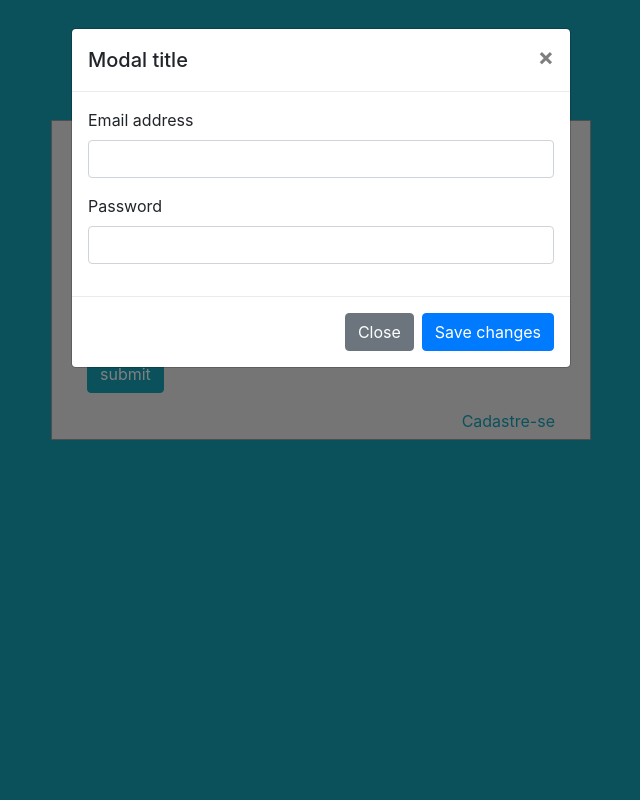
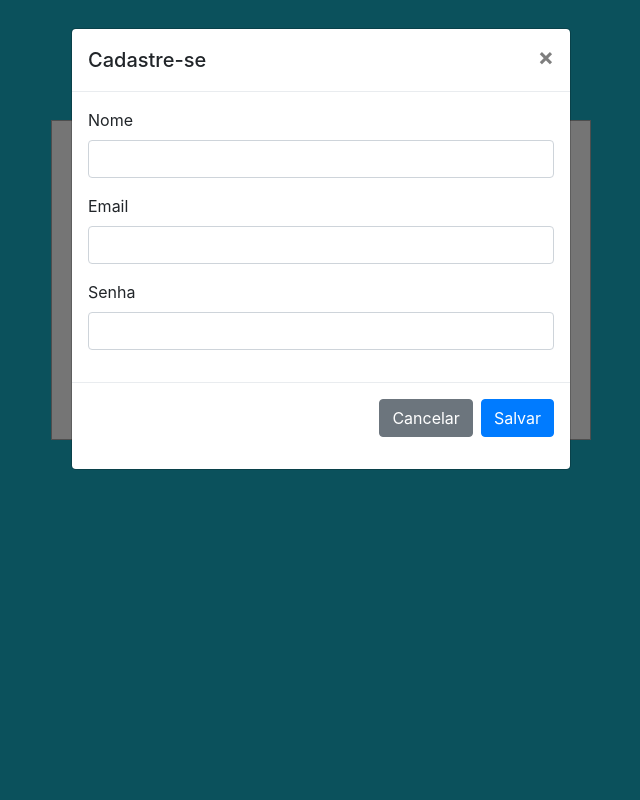
Before and after one commit to dnsdigitaltech/php8PDO, a PHP site: page /login/index.php in a window 1280 px wide, after a click on "Cadastre-se". Shown: the whole page, without its empty margins (319-959 px from the left). Run offline with PHP 8.4, Linux system fonts and the light colour scheme; some libraries are stand-ins or nearby versions.

Commit message:
Inputs para Modal

```diff
--- a/login/index.php
+++ b/login/index.php
@@ -38,25 +38,31 @@
         <div class="modal-dialog">
             <div class="modal-content">
                 <div class="modal-header">
-                <h5 class="modal-title" id="exampleModalLabel">Modal title</h5>
+                    <h5 class="modal-title" id="exampleModalLabel">Cadastre-se</h5>
                     <button type="button" class="close" data-dismiss="modal" aria-label="Close">
                     <span aria-hidden="true">&times;</span>
                     </button>
                 </div>
+                <form method="POST">
                     <div class="modal-body">
                         <div class="form-group">
-                    <label for="exampleInputEmail1">Email address</label>
-                    <input type="email" class="form-control" id="exampleInputEmail1" aria-describedby="emailHelp">
+                            <label for="NomeCad">Nome</label>
+                            <input type="text" name="NomeCad" class="form-control" id="NomeCad" aria-describedby="emailHelp" required>
                         </div>
                         <div class="form-group">
-                    <label for="exampleInputPassword1">Password</label>
-                    <input type="password" class="form-control" id="exampleInputPassword1">
+                            <label for="emailCad">Email</label>
+                            <input type="email" name="emailCad" class="form-control" id="emailCad" aria-describedby="emailHelp" required>
+                        </div>
+                        <div class="form-group">
+                            <label for="senhaCad">Senha</label>
+                            <input type="password" name="senhaCad" class="form-control" id="senhaCad" required>
                         </div>
                     </div>
                     <div class="modal-footer">
-                <button type="button" class="btn btn-secondary" data-dismiss="modal">Close</button>
-                <button type="button" class="btn btn-primary">Save changes</button>
+                        <button type="button" class="btn btn-secondary" data-dismiss="modal">Cancelar</button>
+                        <button type="submit" class="btn btn-primary">Salvar</button>
                     </div>
+                </form>
             </div>
         </div>
     </div>
```
Lines whose indentation alone changed are shown as unchanged.
